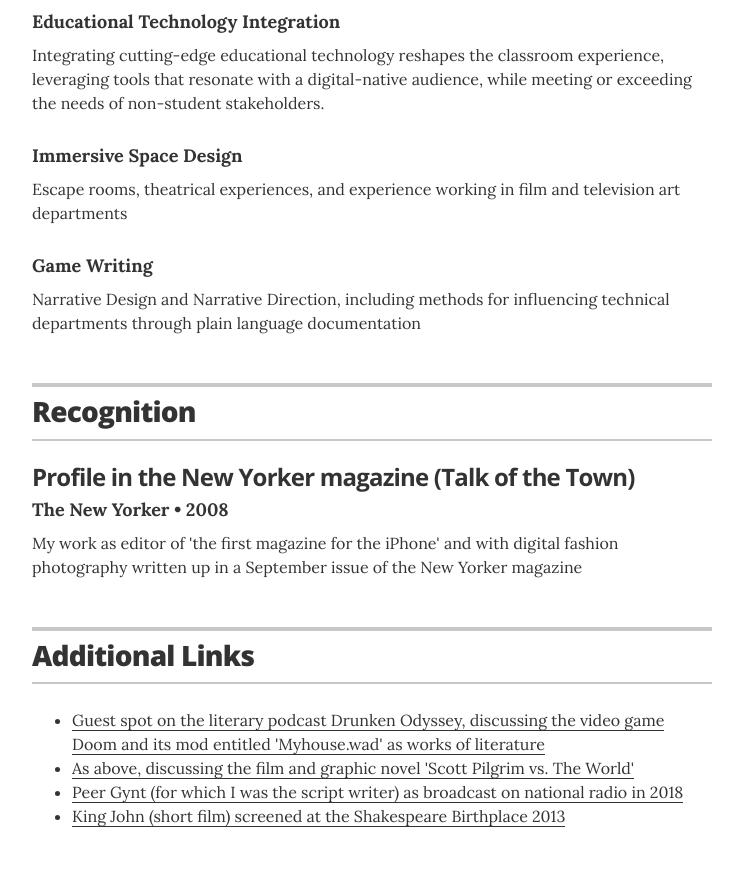
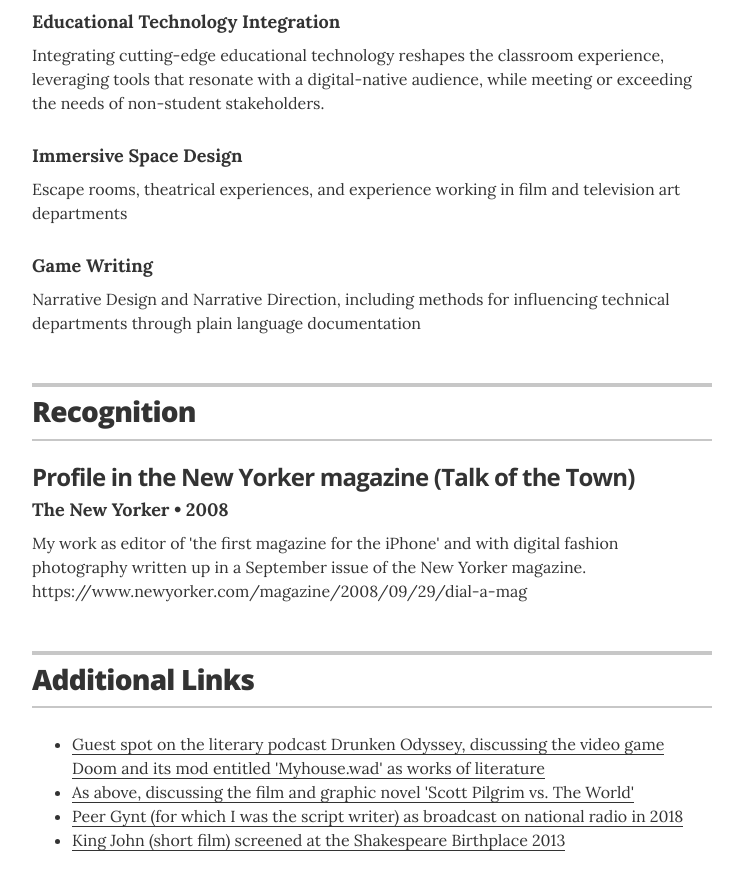
Before and after one commit to mwmxyz/academic, a Jekyll site: the page built from index.html, in a window 1280 px wide and 900 px high, scrolled down 3082 px. Shown: the top 890 px of the window, without its empty margins (268-1011 px from the left). Built offline with Jekyll 4.4.1, drawn with Linux system fonts in a browser that asks for light colours; some of the changed lines change nothing that is shown.

Commit message:
Update recognitions.yml

```diff
--- a/_data/recognitions.yml
+++ b/_data/recognitions.yml
@@ -2,4 +2,4 @@
 - award: Profile in the New Yorker magazine (Talk of the Town)
   organization: The New Yorker
   year: 2008
-  summary: My work as editor of 'the first magazine for the iPhone' and with digital fashion photography written up in a September issue of the New Yorker magazine
+  summary: My work as editor of 'the first magazine for the iPhone' and with digital fashion photography written up in a September issue of the New Yorker magazine. https://www.newyorker.com/magazine/2008/09/29/dial-a-mag
```
